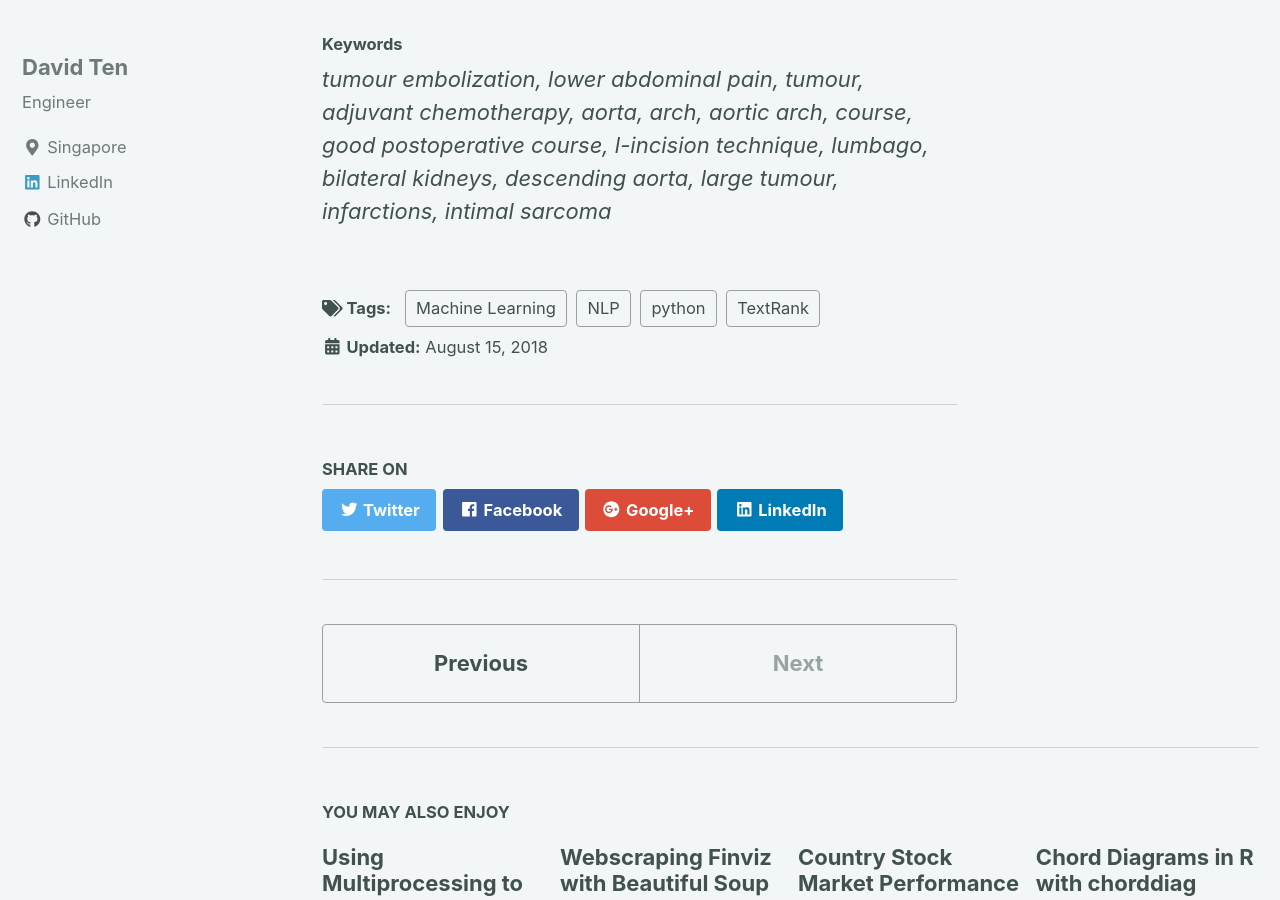
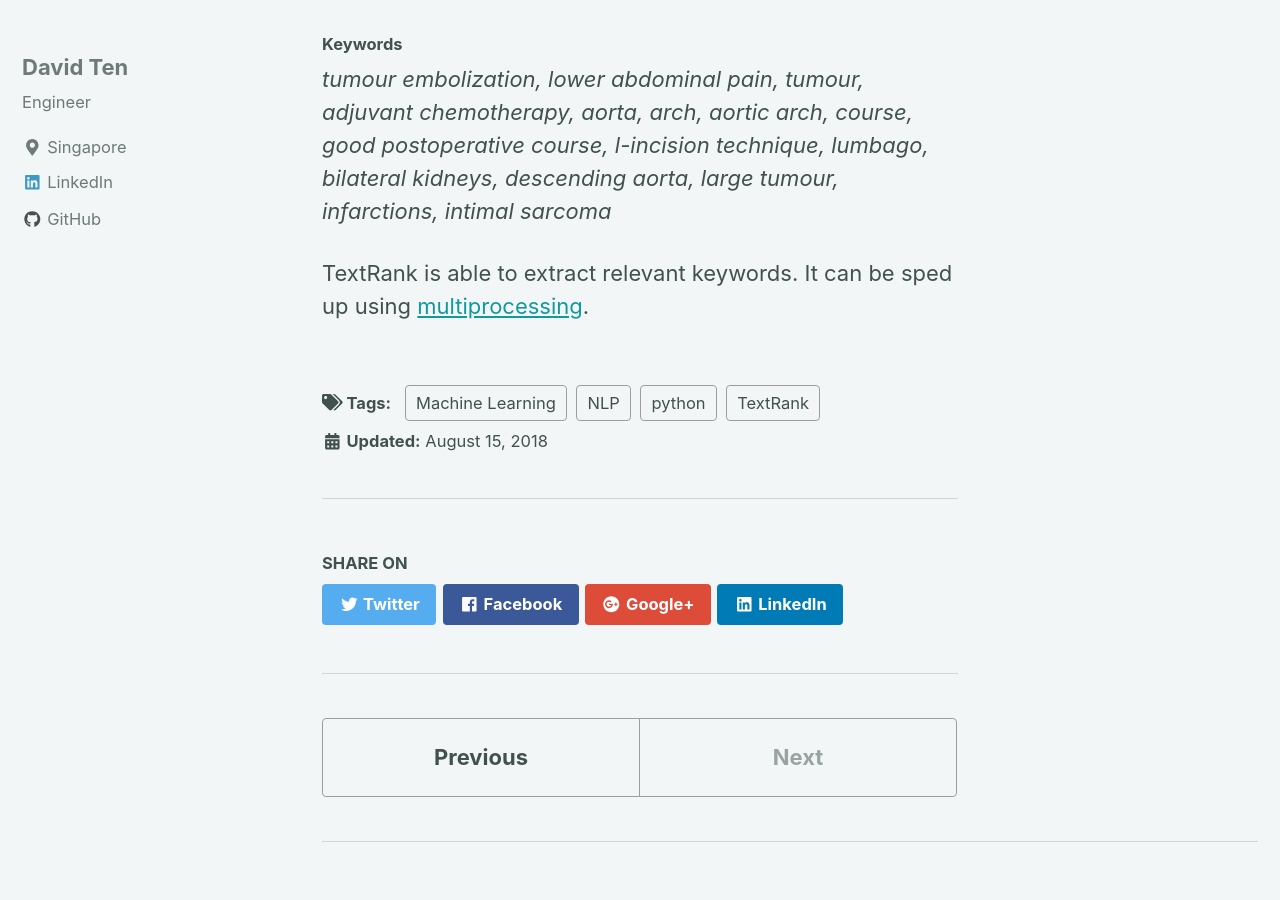
Before and after one commit to xang1234/xang1234.github.io, a Jekyll site: the page built from _posts/2018-08-15-textrank.md, in a window 1280 px wide and 900 px high, scrolled down 7566 px. Built offline with Jekyll 4.4.1, drawn with Linux system fonts in a browser that asks for light colours; nearby versions of some CDN libraries; formulas are drawn with MathJax 3.

Commit message:
update textrank

```diff
--- a/_posts/2018-08-15-textrank.md
+++ b/_posts/2018-08-15-textrank.md
@@ -183,3 +183,5 @@ Complete results are in [this folder](https://github.com/xang1234/xang1234.githu
 
 #### Keywords
 *tumour embolization, lower abdominal pain, tumour, adjuvant chemotherapy, aorta, arch, aortic arch, course, good postoperative course, l-incision technique, lumbago, bilateral kidneys, descending aorta, large tumour, infarctions, intimal sarcoma*
+
+TextRank is able to extract relevant keywords. It can be sped up using [multiprocessing]({{site.url }}{{site.baseurl }}/multiprocessing).
```
Also changed, not shown: _pages/machinelearning.md (+0 -1 lines).
